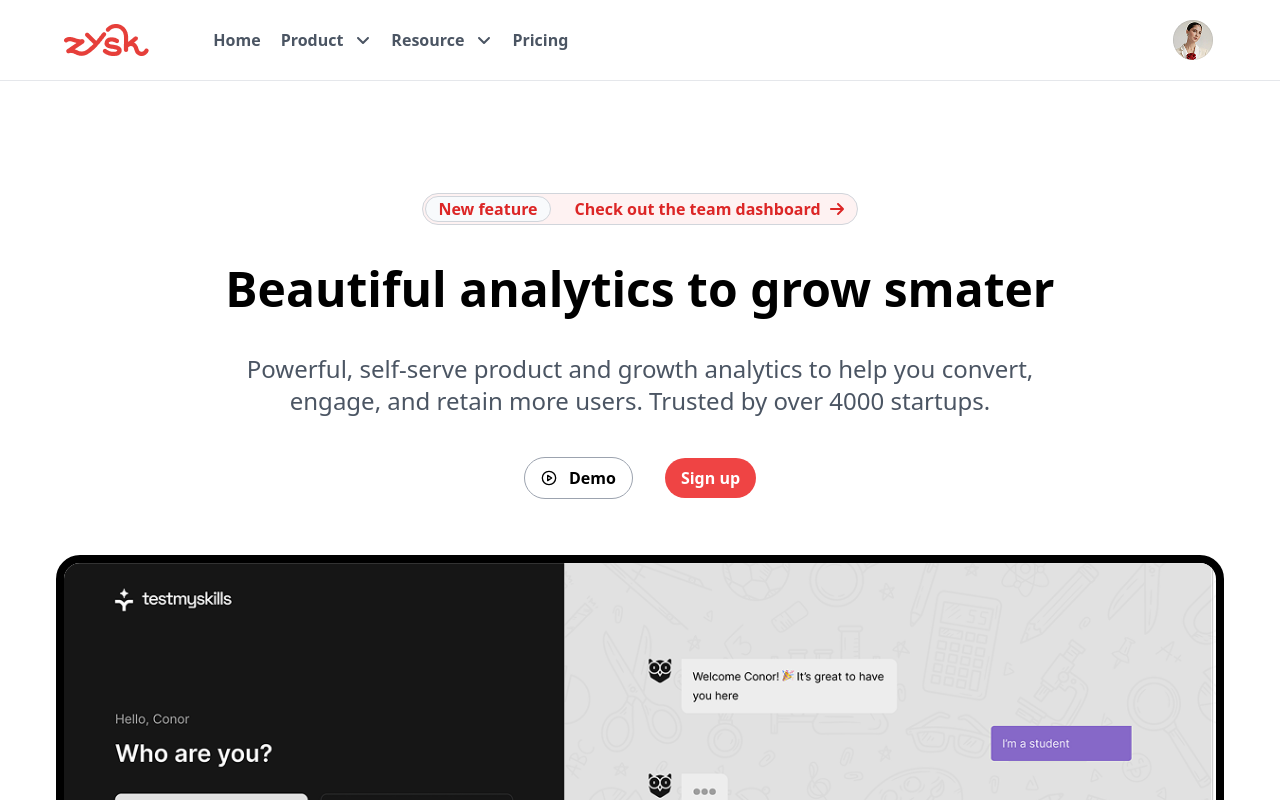
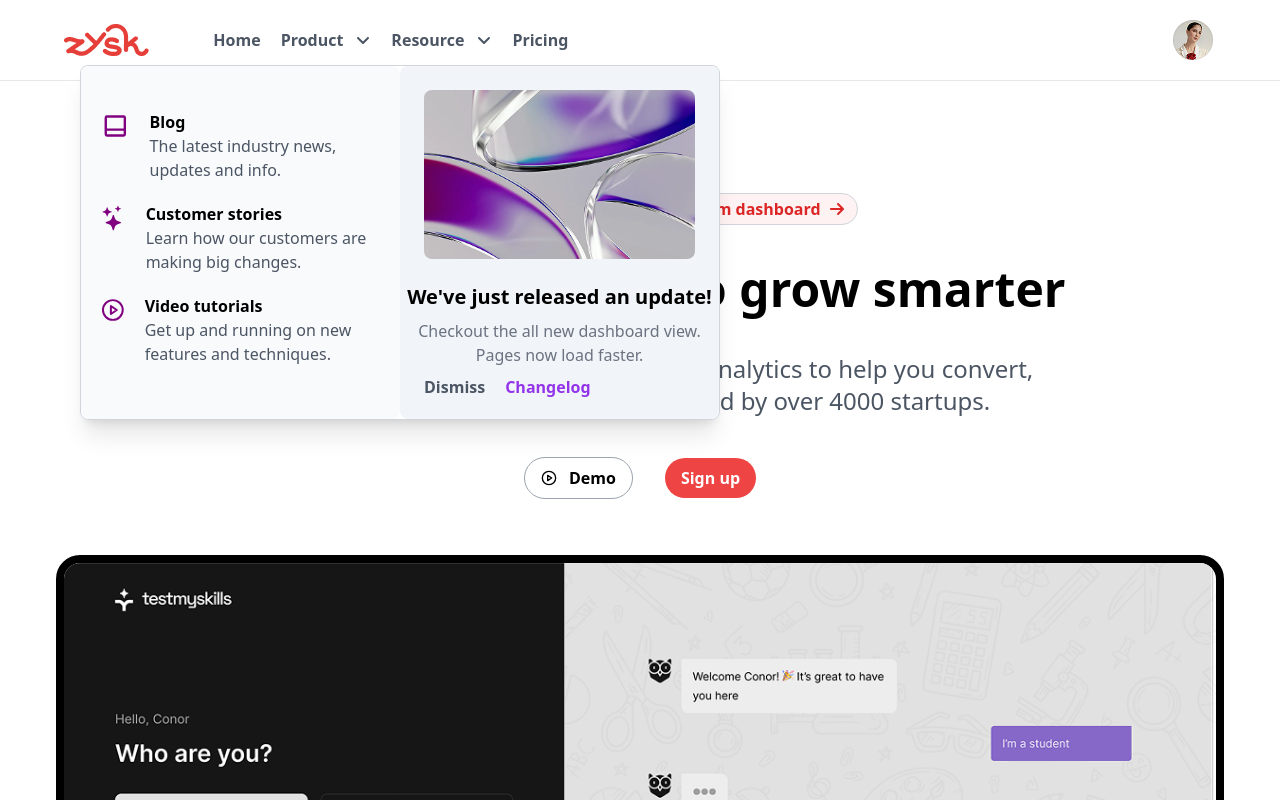
Before and after one commit to vishnu563/task-x, a React (Create React App) app: page / in a window 1280 px wide. Both pictures are taken after a click on the item "Product". Shown: the top 800 px of the page. Built offline with nearby package versions, Linux system fonts and the light colour scheme.

Commit message:
Nav Functions Completed

```diff
--- a/src/App.js
+++ b/src/App.js
@@ -22,13 +22,14 @@ import Design from "./images/Design.png"
 import { FiPlayCircle, FiCommand } from "react-icons/fi";
 import { FaArrowRight, FaAngleDown } from "react-icons/fa6";
 import { IoChatbubblesOutline } from "react-icons/io5";
-import { BsLightningCharge } from "react-icons/bs";
+import { BsLightningCharge,BsStars } from "react-icons/bs";
 import { FaRegShareSquare } from "react-icons/fa";
 import { HiOutlineX } from "react-icons/hi";
 import { RiChatSmileAiLine } from "react-icons/ri";
 import { LuMessageCircleHeart } from "react-icons/lu";
 import { RxHamburgerMenu } from "react-icons/rx";
 import { MdArrowOutward } from "react-icons/md";
+import { BiDockBottom } from "react-icons/bi";
 
 
 function App() {
@@ -61,12 +62,22 @@ function App() {
       answer: "Yes, you can try us for free for 30 days. If you want, we'll provide you with a free, personalized 30-minute onboarding call to get you up and running as soon as possible."
     },
   ];
-  const [isMenuOpen, setIsMenuOpen] = useState(false);
+  const [isProductOpen, setIsProductOpen] = useState(false);
+  const [isResourceOpen, setIsResourceOpen] = useState(false);
 
-  const toggleMenu = () => {
-    setIsMenuOpen(!isMenuOpen);
+  const [isOpen, setIsOpen] = useState(false);
 
-}
+  const toggle = () => {
+    setIsOpen(!isOpen);
+
+  }
+  const toggleProduct = () => {
+    setIsProductOpen(!isProductOpen);
+  }
+  const toggleResource = () => {
+    setIsResourceOpen(!isResourceOpen);
+  }
+
   return (
     <div className="App">
       <main>
@@ -76,14 +87,14 @@ function App() {
               <div className='flex justify-center w-1/6 sm:w-full sm:justify-evenly sm:items-center'>
               <img className src={Logo} alt="logo" />
               <div className='w-2/5 bg md:hidden lg:hidden xl:hidden 2xl:hidden'></div>
-              <div className='cursor-pointer md:hidden lg:hidden xl:hidden 2xl:hidden p-2.5 hover:rounded-md hover:bg-gray-100 transition duration-400' onClick={toggleMenu}>
-              {isMenuOpen ? <HiOutlineX/> : <RxHamburgerMenu/>}
+              <div className='cursor-pointer md:hidden lg:hidden xl:hidden 2xl:hidden p-2.5 hover:rounded-md hover:bg-gray-100 transition duration-400' onClick={toggle}>
+              {isOpen ? <HiOutlineX/> : <RxHamburgerMenu/>}
               </div>
               </div>
               <ul className='flex flex-row w-3/4 space-x-5 font-semibold text-gray-600 sm:hidden'>
                 <li>Home</li>
-                <li className='cursor-pointer flex items-center gap-3'>Product <FaAngleDown /></li>
-                <li className='cursor-pointer flex items-center gap-3'>Resource <FaAngleDown /></li>
+                <li className='cursor-pointer flex items-center gap-3' onClick={toggleProduct}>Product <FaAngleDown /></li>
+                <li className='cursor-pointer flex items-center gap-3' onClick={toggleResource}>Resource <FaAngleDown /></li>
                 <li>Pricing</li>
               </ul>
               <div className='cursor-pointer'>
@@ -91,6 +102,76 @@ function App() {
               </div>
             </nav>
             <hr className='sm:w-full'/>
+            {isProductOpen?<div>
+                  <div className='flex ml-20 -mt-4 z-10 border border-solid border-1 border-gray-300 shadow-xl rounded-lg absolute w-1/2'>
+                    <div className='w-1/2 bg-slate-50 p-5 rounded-lg'>
+                      <div className='flex flex-row hover:bg-slate-100 mt-5 mb-4'>
+                      <BiDockBottom size={40} color='purple' className='mr-5'/>
+                        <div>
+                          <h2 className='font-bold mt-1'>Blog</h2>
+                          <p className='text-gray-600'>The latest industry news, updates and info.</p>
+                        </div>
+                      </div>
+                      <div className='flex flex-row hover:bg-slate-100 mb-4' >
+                      <BsStars size={40} color='purple' className='mr-5'/>
+                        <div>
+                          <h2 className='font-bold mt-1'>Customer stories</h2>
+                          <p className='text-gray-600'>Learn how our customers are making big changes.</p>
+                        </div>
+                      </div>
+                      <div className='flex flex-row hover:bg-slate-100 rounded-lg mb-2'>
+                      <FiPlayCircle size={40} color='purple' className='mr-5'/>
+                        <div>
+                          <h2 className='font-bold mt-1'>Video tutorials</h2>
+                          <p className='text-gray-600'>Get up and running on new features and techniques.</p>
+                        </div>
+                      </div>
+                    </div>
+                    <div className='bg-slate-100 w-1/2 rounded-lg flex flex-col'>
+                    <div className='m-6'>
+                    <img className='rounded-lg' src={Design} alt="Product" />
+                    </div>
+                      <h2 className='text-center font-bold text-xl'>We've just released an update!</h2>
+                      <p className='text-center m-2 text-gray-500 '>Checkout the all new dashboard view. Pages now load faster.</p>
+                      <ul className='flex ml-6 gap-5 mb-5 font-bold'><li className='text-gray-600 hover:text-gray-700 hover:animate-blink'>Dismiss</li><li className='text-purple-600 hover:text-purple-700 hover:animate-blink'>Changelog</li></ul>
+                    </div>
+                  </div>
+                </div>:<div/>}
+            {isResourceOpen?<div>
+                  <div className='flex ml-60 -mt-4 z-10 border border-solid border-1 border-gray-300 shadow-xl rounded-lg absolute w-1/2'>
+                    <div className='w-1/2 bg-slate-50 p-5 rounded-lg'>
+                      <div className='flex flex-row hover:bg-slate-100 mt-5 mb-4'>
+                      <BiDockBottom size={40} color='purple' className='mr-5'/>
+                        <div>
+                          <h2 className='font-bold mt-1'>Blog</h2>
+                          <p className='text-gray-600'>The latest industry news, updates and info.</p>
+                        </div>
+                      </div>
+                      <div className='flex flex-row hover:bg-slate-100 mb-4' >
+                      <BsStars size={40} color='purple' className='mr-5'/>
+                        <div>
+                          <h2 className='font-bold mt-1'>Customer stories</h2>
+                          <p className='text-gray-600'>Learn how our customers are making big changes.</p>
+                        </div>
+                      </div>
+                      <div className='flex flex-row hover:bg-slate-100 rounded-lg mb-2'>
+                      <FiPlayCircle size={40} color='purple' className='mr-5'/>
+                        <div>
+                          <h2 className='font-bold mt-1'>Video tutorials</h2>
+                          <p className='text-gray-600'>Get up and running on new features and techniques.</p>
+                        </div>
+                      </div>
+                    </div>
+                    <div className='bg-slate-100 w-1/2 rounded-lg flex flex-col'>
+                    <div className='m-6'>
+                    <img className='rounded-lg' src={Design} alt="Product" />
+                    </div>
+                      <h2 className='text-center font-bold text-xl'>We've just released an update!</h2>
+                      <p className='text-center m-2 text-gray-500 '>Checkout the all new dashboard view. Pages now load faster.</p>
+                      <ul className='flex ml-6 gap-5 mb-5 font-bold'><li className='text-gray-600 hover:text-gray-700 hover:animate-blink'>Dismiss</li><li className='text-purple-600 hover:text-purple-700 hover:animate-blink'>Changelog</li></ul>
+                    </div>
+                  </div>
+                </div>:<div/>}
             <div className='flex flex-col gap-10 items-center mt-28'>
               <div className='flex flex-row text-red-600 font-semibold bg-red-50 space-x-6 border border-gray-300 p-0.5 pr-3 rounded-full items-center sm:text-xs sm:w-fit sm:space-x-1 sm:border-purple-300'>
                 <div className='border bg-slate-50 border-gray-300 rounded-full px-3 sm:text-nowrap sm:px-1 sm:border-purple-300'>
@@ -100,7 +181,7 @@ function App() {
                   Check out the team dashboard <FaArrowRight className=' sm:fill-purple-600' />
                 </div>
               </div>
-              <h1 className='font-bold text-center text-5xl'>Beautiful analytics to grow smater</h1>
+              <h1 className='font-bold text-center text-5xl'>Beautiful analytics to grow smarter</h1>
               <p className=' text-center text-2xl w-4/6 text-gray-600 sm:text-xl sm:w-full'>Powerful, self-serve product and growth analytics to help you convert, engage, and retain more users. Trusted by over 4000 startups.</p>
               <div className='flex flex-row items-center justify-center space-x-8 sm:flex-col-reverse sm:space-x-0'>
               <div className='demo-btn rounded-full sm:mt-5 sm:flex'>
@@ -208,7 +289,8 @@ function App() {
                   <div key={index} className="flex items-center flex-col">
                     <details className="w-2/4 mb-8 sm:w-full">
                       <summary className="mt-8 flex items-center cursor-pointer list-none transition duration-300 ease-in-out font-bold">
-                        <span className="w-4/5 sm:w-11/12">{faq.question}</span>
+                        <span className="flex items-center w-4/5 sm:w-11/12">{faq.question} </span>
+                        <div className='ml-8'><FaAngleDown /></div>
                       </summary>
                       <p className="mt-4 items-center transition duration-300 ease-in-out">{faq.answer}</p>
                     </details>
```
